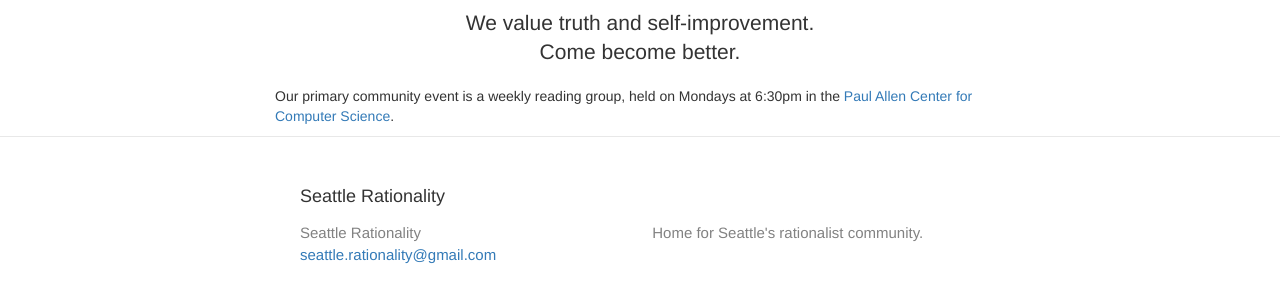
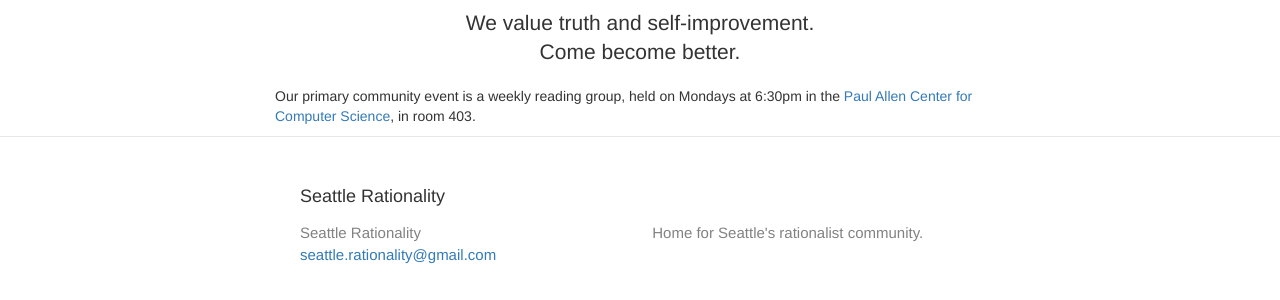
Before and after one commit to seattlerationality/seattlerationality.github.io, a Jekyll site: the page built from index.md, in a window 1280 px wide. Shown: the part 124-424 px from the top of the page. Built offline with Jekyll 4.4.1, drawn with Linux system fonts in a browser that asks for light colours.

Commit message:
update given location for RRG

```diff
--- a/index.md
+++ b/index.md
@@ -6,5 +6,5 @@ subtitle: >
   Come become better.
 ---
 
-Our primary community event is a weekly reading group, held on Mondays at 6:30pm in the [Paul Allen Center for Computer Science](map).
+Our primary community event is a weekly reading group, held on Mondays at 6:30pm in the [Paul Allen Center for Computer Science](https://www.google.com/maps/place/Paul+G.+Allen+Center+for+Computer+Science+%26+Engineering,+East+Stevens+Way+Northeast,+Seattle,+WA/), in room 403.
 <!-- Do we *have* other meetings? -->
```
